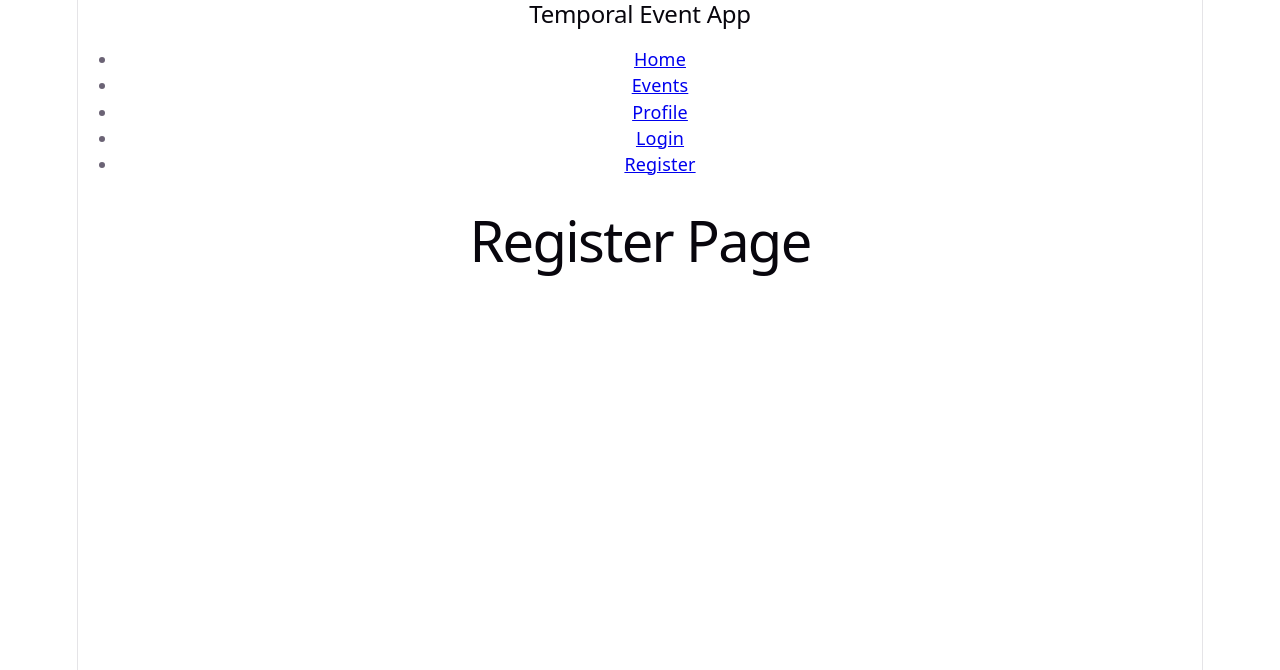
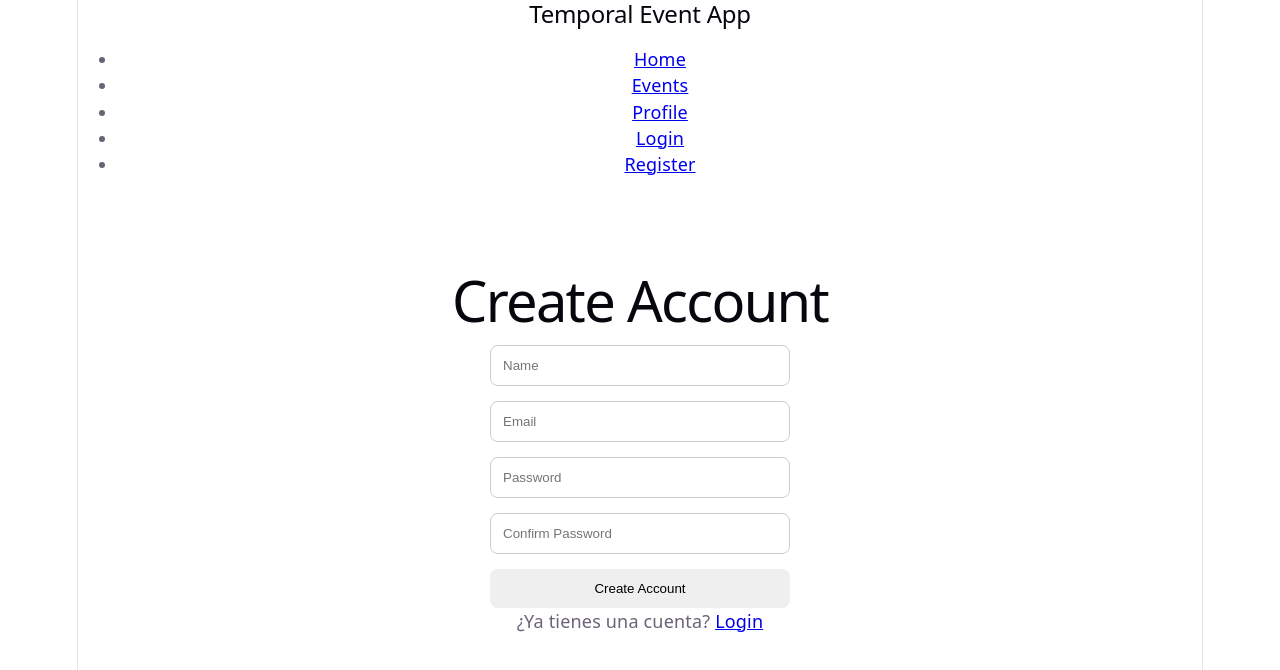
Before and after one commit to kukititi/temporal-event-app, a React app in the folder frontend/: page /register in a window 1280 px wide. Shown: the top 670 px of the page. Built offline with nearby package versions, Linux system fonts and the light colour scheme; the HTML template or start-up script is replaced by a standard one.

Commit message:
Agregadas paginas de Login y Register basicas

```diff
--- a/frontend/src/pages/Login.jsx
+++ b/frontend/src/pages/Login.jsx
@@ -1,4 +1,24 @@
+import { Link } from "react-router-dom";
+import "../styles/login.css";
+
 function Login() {
-  return <h1>Login Page</h1>;
+  return (
+    <div className="login-container">
+      <h1>Login</h1>
+
+      <form className="login-form">
+        <input type="email" placeholder="Email" />
+
+        <input type="password" placeholder="Password" />
+
+        <button type="submit">Login</button>
+      </form>
+
+      <p>
+        ¿No tienes una cuenta? <Link to="/register">Register</Link>
+      </p>
+    </div>
+  );
 }
+
 export default Login;
--- a/frontend/src/pages/Register.jsx
+++ b/frontend/src/pages/Register.jsx
@@ -1,4 +1,28 @@
+import { Link } from "react-router-dom";
+import "../styles/register.css";
+
 function Register() {
-  return <h1>Register Page</h1>;
+  return (
+    <div className="register-container">
+      <h1>Create Account</h1>
+
+      <form className="register-form">
+        <input type="text" placeholder="Name" />
+
+        <input type="email" placeholder="Email" />
+
+        <input type="password" placeholder="Password" />
+
+        <input type="password" placeholder="Confirm Password" />
+
+        <button type="submit">Create Account</button>
+      </form>
+
+      <p>
+        ¿Ya tienes una cuenta? <Link to="/login">Login</Link>
+      </p>
+    </div>
+  );
 }
+
 export default Register;
--- /dev/null
+++ b/frontend/src/styles/login.css
@@ -0,0 +1,26 @@
+.login-container {
+  display: flex;
+  flex-direction: column;
+  align-items: center;
+  margin-top: 60px;
+}
+
+.login-form {
+  display: flex;
+  flex-direction: column;
+  width: 300px;
+  gap: 15px;
+}
+
+.login-form input {
+  padding: 12px;
+  border: 1px solid #ccc;
+  border-radius: 8px;
+}
+
+.login-form button {
+  padding: 12px;
+  border: none;
+  border-radius: 8px;
+  cursor: pointer;
+}
--- /dev/null
+++ b/frontend/src/styles/register.css
@@ -0,0 +1,26 @@
+.register-container {
+  display: flex;
+  flex-direction: column;
+  align-items: center;
+  margin-top: 60px;
+}
+
+.register-form {
+  display: flex;
+  flex-direction: column;
+  width: 300px;
+  gap: 15px;
+}
+
+.register-form input {
+  padding: 12px;
+  border: 1px solid #ccc;
+  border-radius: 8px;
+}
+
+.register-form button {
+  padding: 12px;
+  border: none;
+  border-radius: 8px;
+  cursor: pointer;
+}
```
